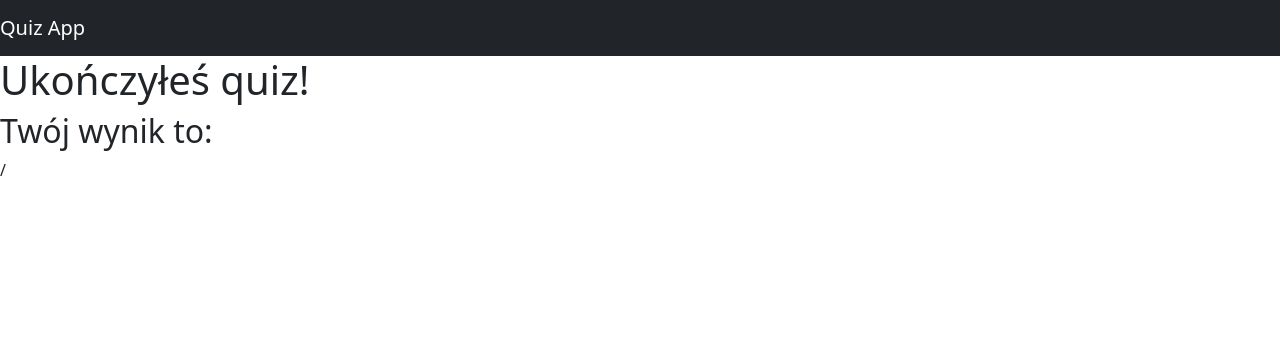
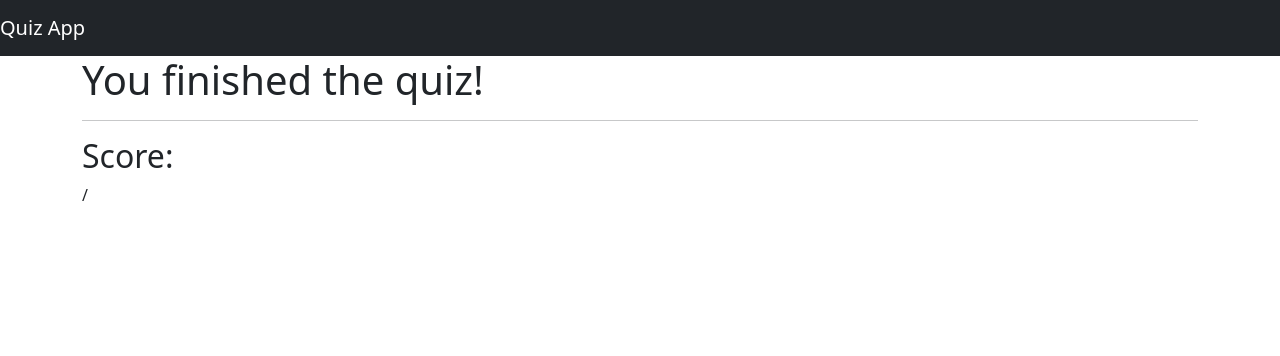
Before and after one commit to raj3k/quiz_app, a Django app: page /finish in a window 1280 px wide. Shown: the top 356 px of the page. Run offline with Django 3.2, Linux system fonts and the light colour scheme.

Commit message:
corrected styling and translated to english

```diff
--- a/quiz/templates/quiz/error.html
+++ b/quiz/templates/quiz/error.html
@@ -3,7 +3,7 @@
 {% block content %}
 
 <div class="container">
-    <div class="p-3 mb-2 bg-danger text-white">Wystąpił błąd, spróbuj ponownie później.</div>
+    <div class="p-3 mb-2 bg-danger text-white">Error occured, please try again later.</div>
 </div>
 
 {% endblock %}
--- a/quiz/templates/quiz/finish.html
+++ b/quiz/templates/quiz/finish.html
@@ -1,17 +1,11 @@
 {% extends 'base.html' %}
-
+{% block content %}
 <div class="container">
-
-{% block content %}
-
-    <div class="row clearfix">
-    </div>
     <div class="jumbotron">
-        <h1>Ukończyłeś quiz!</h1>
-        <h2>Twój wynik to:</h2>
+        <h1>You finished the quiz!</h1>
+        <hr>
+        <h2>Score:</h2>
         {{ correct_answers }} / {{ all_questions }}
     </div>
 </div>
-</div>
-
 {% endblock %}
--- a/quiz/templates/quiz/game.html
+++ b/quiz/templates/quiz/game.html
@@ -2,9 +2,7 @@
 
 {% block content %}
 
-
-<div class="row clearfix">
-</div>
+<div class="container">
     <div class="jumbotron">
         <div class="panel panel-primary">
             <form action="" method="post">
@@ -23,6 +21,7 @@
                     </div>
                     {% endfor %}
                 </div>
+                <hr>
                 <div class="panel-footer">
                     <button href="#" class="btn btn-primary " type="submit">Dalej</button>
                 </div>
```
Lines whose indentation alone changed are shown as unchanged.
